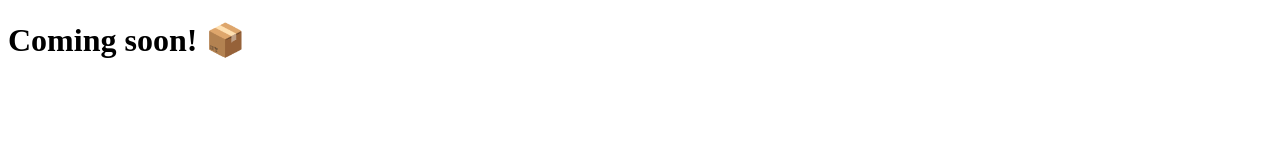
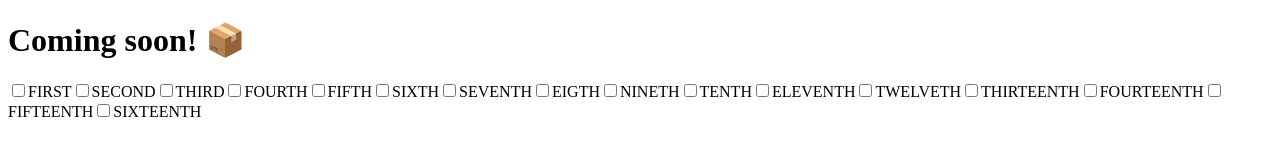
Before and after one commit to seraco/interconnected, a website: page public/index.html in a window 1280 px wide. Drawn offline with Linux system fonts and the light colour scheme.

Commit message:
Add checkboxes

```diff
--- a/public/index.html
+++ b/public/index.html
@@ -1,13 +1,145 @@
-<!doctype html>
+<!DOCTYPE html>
 <html lang="en">
   <head>
-    <meta charset="utf-8">
+    <meta charset="utf-8" />
     <link rel="shortcut icon" href="assets/images/favicon.png" />
     <title>Interconnected</title>
   </head>
   <body>
     <main>
       <h1>Coming soon! 📦</h1>
+      <div>
+        <label for="card-0"
+          ><input
+            aria-label="FIRST"
+            type="checkbox"
+            id="card-0"
+            name="card-0"
+            value="FIRST"
+          />FIRST</label
+        ><label for="card-1"
+          ><input
+            aria-label="SECOND"
+            type="checkbox"
+            id="card-1"
+            name="card-1"
+            value="SECOND"
+          />SECOND</label
+        ><label for="card-2"
+          ><input
+            aria-label="THIRD"
+            type="checkbox"
+            id="card-2"
+            name="card-2"
+            value="THIRD"
+          />THIRD</label
+        ><label for="card-3"
+          ><input
+            aria-label="FOURTH"
+            type="checkbox"
+            id="card-3"
+            name="card-3"
+            value="FOURTH"
+          />FOURTH</label
+        ><label for="card-4"
+          ><input
+            aria-label="FIFTH"
+            type="checkbox"
+            id="card-4"
+            name="card-4"
+            value="FIFTH"
+          />FIFTH</label
+        ><label for="card-5"
+          ><input
+            aria-label="SIXTH"
+            type="checkbox"
+            id="card-5"
+            name="card-5"
+            value="SIXTH"
+          />SIXTH</label
+        ><label for="card-6"
+          ><input
+            aria-label="SEVENTH"
+            type="checkbox"
+            id="card-6"
+            name="card-6"
+            value="SEVENTH"
+          />SEVENTH</label
+        ><label for="card-7"
+          ><input
+            aria-label="EIGTH"
+            type="checkbox"
+            id="card-7"
+            name="card-7"
+            value="EIGTH"
+          />EIGTH</label
+        ><label for="card-8"
+          ><input
+            aria-label="NINETH"
+            type="checkbox"
+            id="card-8"
+            name="card-8"
+            value="NINETH"
+          />NINETH</label
+        ><label for="card-9"
+          ><input
+            aria-label="TENTH"
+            type="checkbox"
+            id="card-9"
+            name="card-9"
+            value="TENTH"
+          />TENTH</label
+        ><label for="card-10"
+          ><input
+            aria-label="ELEVENTH"
+            type="checkbox"
+            id="card-10"
+            name="card-10"
+            value="ELEVENTH"
+          />ELEVENTH</label
+        ><label
+          for="card-11"
+          ><input
+            aria-label="TWELVETH"
+            type="checkbox"
+            id="card-11"
+            name="card-11"
+            value="TWELVETH"
+          />TWELVETH</label
+        ><label for="card-12"
+          ><input
+            aria-label="THIRTEENTH"
+            type="checkbox"
+            id="card-12"
+            name="card-12"
+            value="THIRTEENTH"
+          />THIRTEENTH</label
+        ><label for="card-13"
+          ><input
+            aria-label="FOURTEENTH"
+            type="checkbox"
+            id="card-13"
+            name="card-13"
+            value="FOURTEENTH"
+          />FOURTEENTH</label
+        ><label for="card-14"
+          ><input
+            aria-label="FIFTEENTH"
+            type="checkbox"
+            id="card-14"
+            name="card-14"
+            value="FIFTEENTH"
+          />FIFTEENTH</label
+        ><label for="card-15"
+          ><input
+            aria-label="SIXTEENTH"
+            type="checkbox"
+            id="card-15"
+            name="card-15"
+            value="SIXTEENTH"
+          />SIXTEENTH</label
+        >
+      </div>
     </main>
   </body>
 </html>
```
